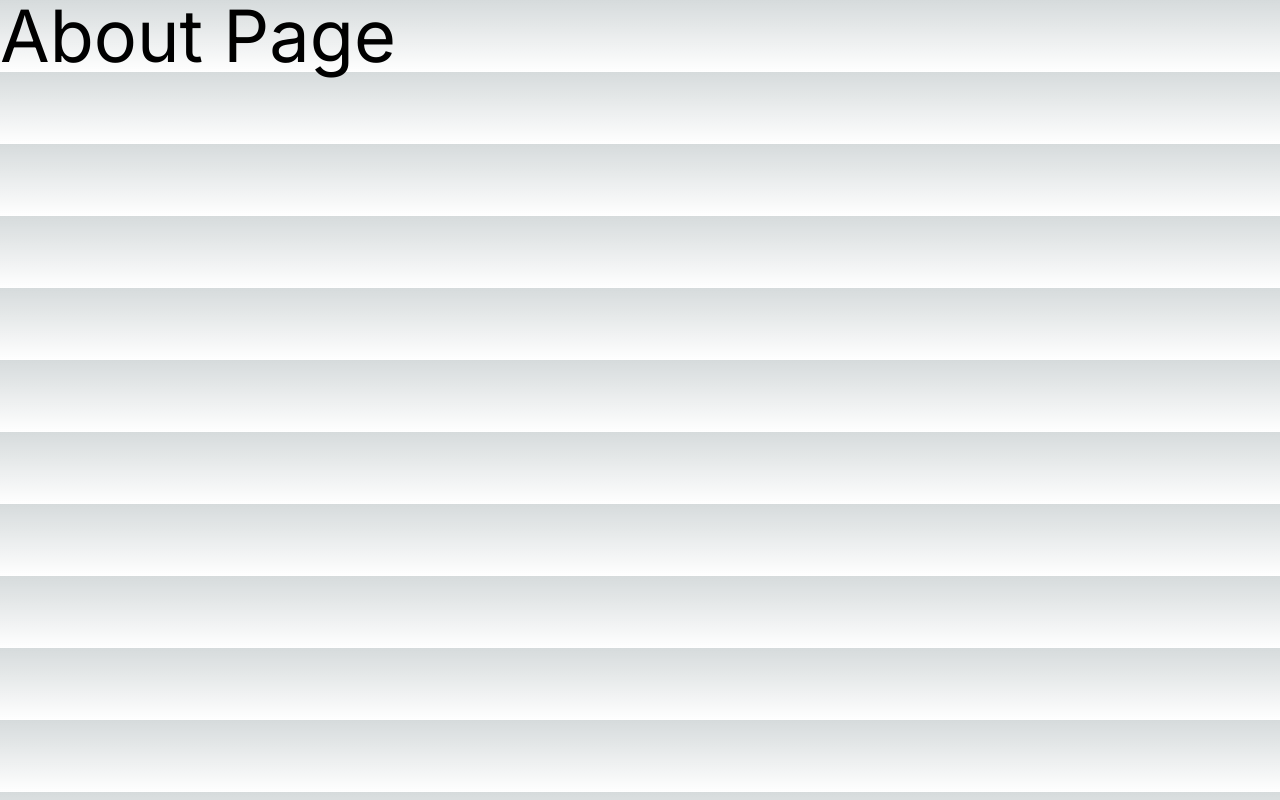
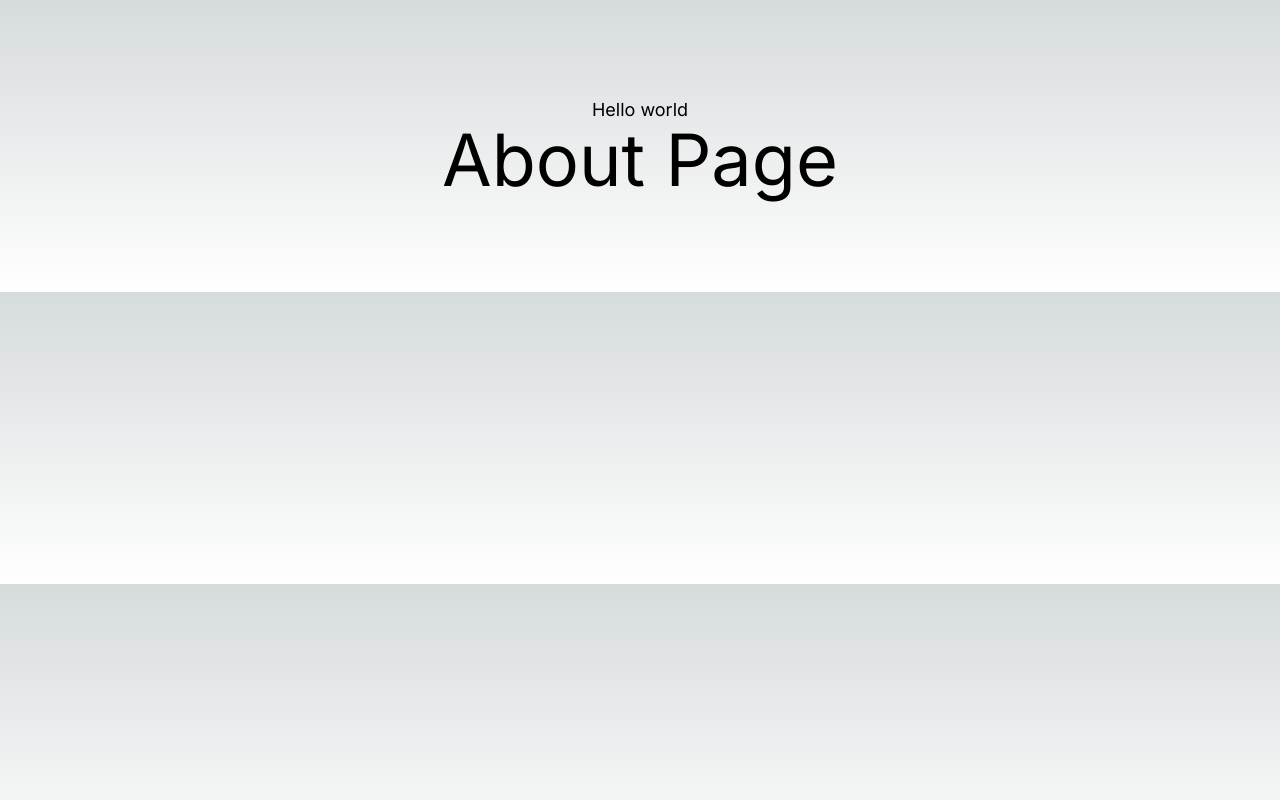
Before and after one commit to ososuna/next-learning, a Next.js app: page /about in a window 1280 px wide. Built offline with nearby package versions, Linux system fonts and the light colour scheme.

Commit message:
nested layouts

```diff
--- a/app/about/page.tsx
+++ b/app/(public)/about/page.tsx
@@ -8,8 +8,6 @@ export const metadata: Metadata = {
 
 export default function AboutPage() {
   return (
-    <>
-      <span className="text-7xl">About Page</span>
-    </>
+    <span className="text-7xl">About Page</span>
   )
 }
--- /dev/null
+++ b/app/(public)/layout.tsx
@@ -0,0 +1,8 @@
+export default function AboutLayout ({ children }: { children: React.ReactNode }) {
+  return (
+    <main className="flex flex-col items-center p-24">
+      <span className="text-lg">Hello world</span>
+      { children }
+    </main>
+  )
+}
```
Also changed, not shown: app/(public)/contact/page.tsx (renamed from app/contact/page.tsx), app/(public)/pricing/page.tsx (renamed from app/pricing/page.tsx).
